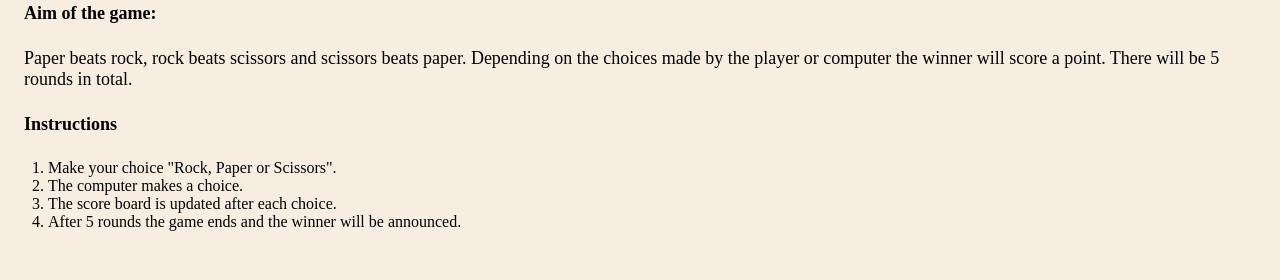
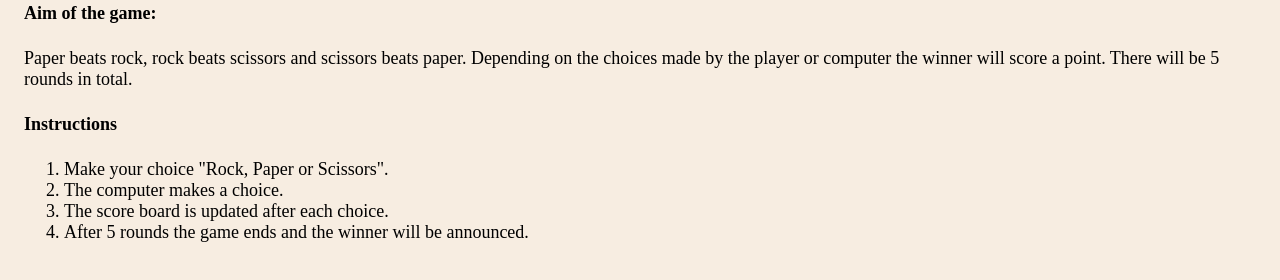
Before and after one commit to Code-Institute-Submissions/Frankie141-Rock-paper-Scissors_AprResub, a plain HTML site: page welcome.html in a window 1280 px wide. Shown: the part 128-408 px from the top of the page. Drawn offline with Linux system fonts and the light colour scheme.

Commit message:
Sorted code using Beautify extension

```diff
--- a/welcome.html
+++ b/welcome.html
@@ -14,6 +14,7 @@
 
     <title>Rock, Paper, Scissors</title>
 </head>
+
 <body>
 
     <header>
@@ -33,7 +34,7 @@
     </p>
 
     <h4>Instructions</h4>
-    <ol>
+    <ol class="instructions">
         <li>
             Make your choice "Rock, Paper or Scissors".
         </li>
@@ -49,4 +50,5 @@
     </ol>
 
 </body>
+
 </html>
```
Also changed, not shown: index.html (+12 -3 lines). Lines whose indentation alone changed are shown as unchanged.
